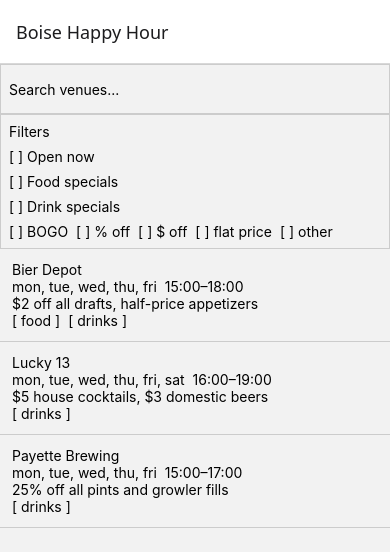
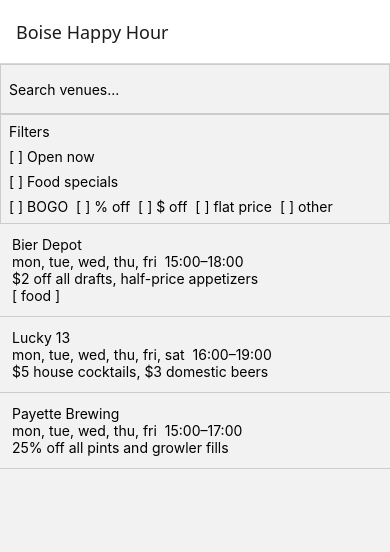
Before and after one commit to HeatherHaylett/BoiseHappyHour, a React Native app: screen /VenueList in a window 390 px wide. Shown: the top 552 px of the page. Built offline with nearby package versions, Linux system fonts and the light colour scheme.

Commit message:
Remove hasDrinkSpecials

```diff
--- a/data/venues.json
+++ b/data/venues.json
@@ -10,7 +10,6 @@
     "dealDescription": "$2 off all drafts, half-price appetizers",
     "tags": ["dog_friendly"],
     "hasFoodSpecials": true,
-    "hasDrinkSpecials": true,
     "phone": "208-555-0101",
     "website": "https://example.com",
     "lastVerified": "2026-03-01"
@@ -26,7 +25,6 @@
     "dealDescription": "$5 house cocktails, $3 domestic beers",
     "tags": ["patio"],
     "hasFoodSpecials": false,
-    "hasDrinkSpecials": true,
     "phone": "208-555-0202",
     "lastVerified": "2026-03-01"
   },
@@ -40,7 +38,6 @@
     "dealTypes": ["percent_off"],
     "dealDescription": "25% off all pints and growler fills",
     "hasFoodSpecials": false,
-    "hasDrinkSpecials": true,
     "website": "https://example.com",
     "lastVerified": "2026-03-01"
   }
--- a/src/hooks/useVenues.ts
+++ b/src/hooks/useVenues.ts
@@ -18,7 +18,6 @@ export function useVenues(filters: FilterState): Venue[] {
       if (!filters.tags.some((t) => venue.tags.includes(t))) return false;
     }
     if (filters.hasFoodSpecials && !venue.hasFoodSpecials) return false;
-    if (filters.hasDrinkSpecials && !venue.hasDrinkSpecials) return false;
     if (filters.dealTypes.length > 0) {
       if (!filters.dealTypes.some((dt) => venue.dealTypes.includes(dt))) return false;
     }
--- a/src/screens/VenueDetailScreen.tsx
+++ b/src/screens/VenueDetailScreen.tsx
@@ -63,7 +63,6 @@ export default function VenueDetailScreen() {
       </View>
       <View style={styles.section}>
         <Text>Food specials: {venue.hasFoodSpecials ? 'yes' : 'no'}</Text>
-        <Text>Drink specials: {venue.hasDrinkSpecials ? 'yes' : 'no'}</Text>
       </View>
       <View style={styles.section}>
         <Text>Last verified: {venue.lastVerified}</Text>
--- a/src/screens/VenueListScreen.tsx
+++ b/src/screens/VenueListScreen.tsx
@@ -34,7 +34,7 @@ export default function VenueListScreen() {
   const [filters, setFilters] = useState<FilterState>(defaultFilters);
   const venues = useVenues(filters);
 
-  function toggle(key: keyof Pick<FilterState, 'openNow' | 'hasFoodSpecials' | 'hasDrinkSpecials'>) {
+  function toggle(key: keyof Pick<FilterState, 'openNow' | 'hasFoodSpecials'>) {
     setFilters((prev) => ({ ...prev, [key]: !prev[key] }));
   }
 
@@ -52,7 +52,6 @@ export default function VenueListScreen() {
     let count = 0;
     if (filters.openNow) count += 1;
     if (filters.hasFoodSpecials) count += 1;
-    if (filters.hasDrinkSpecials) count += 1;
     count += filters.dealTypes.length;
     count += filters.tags.length;
     return count;
@@ -70,7 +69,6 @@ export default function VenueListScreen() {
         <View style={styles.badges}>
           {isVenueOpenNow(item) && <Text>[ open now ]</Text>}
           {item.hasFoodSpecials && <Text>[ food ]</Text>}
-          {item.hasDrinkSpecials && <Text>[ drinks ]</Text>}
         </View>
       </TouchableOpacity>
     );
@@ -100,9 +98,6 @@ export default function VenueListScreen() {
         </TouchableOpacity>
         <TouchableOpacity onPress={() => toggle('hasFoodSpecials')}>
           <Text>{filters.hasFoodSpecials ? '[x]' : '[ ]'} Food specials</Text>
-        </TouchableOpacity>
-        <TouchableOpacity onPress={() => toggle('hasDrinkSpecials')}>
-          <Text>{filters.hasDrinkSpecials ? '[x]' : '[ ]'} Drink specials</Text>
         </TouchableOpacity>
         <View style={styles.dealTypes}>
           {(Object.keys(DEAL_TYPE_LABELS) as DealType[]).map((dt) => (
--- a/src/types.ts
+++ b/src/types.ts
@@ -14,7 +14,6 @@ export type Venue = {
   dealTypes: DealType[];
   dealDescription: string;
   hasFoodSpecials: boolean;
-  hasDrinkSpecials: boolean;
   tags: VenueTag[];
   phone?: string;
   website?: string;
@@ -26,7 +25,6 @@ export type FilterState = {
   openNow: boolean;
   tags: VenueTag[];
   hasFoodSpecials: boolean;
-  hasDrinkSpecials: boolean;
   dealTypes: DealType[];
 };
 
@@ -35,7 +33,6 @@ export const defaultFilters: FilterState = {
   openNow: false,
   tags: [],
   hasFoodSpecials: false,
-  hasDrinkSpecials: false,
   dealTypes: [],
 };
 
```
Also changed, not shown: 2 other files (tests, documents, lock files or other folders).
